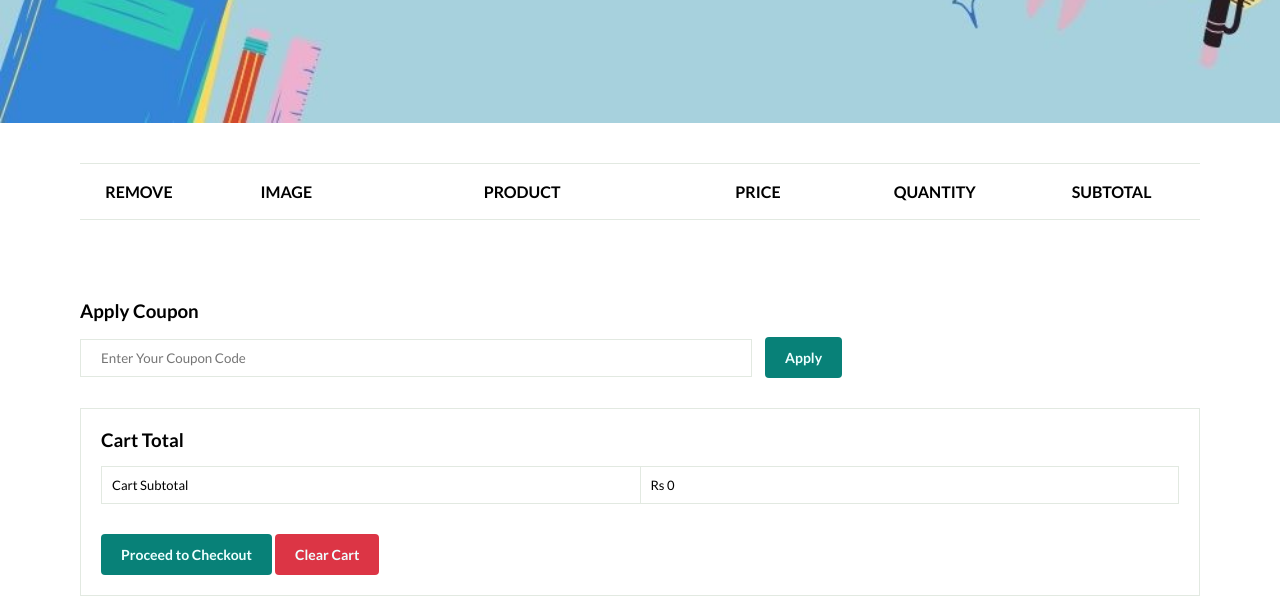
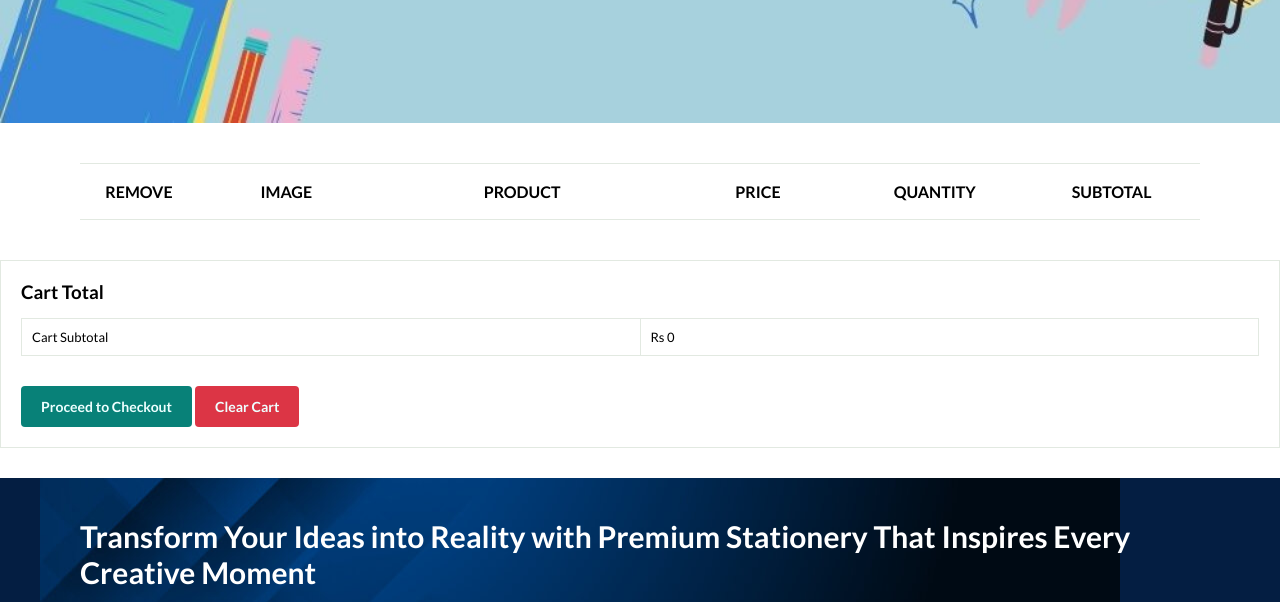
Before and after one commit to arju-khadka/StationeryStop, a website: page public/cart.html in a window 1280 px wide. Shown: the part 331-933 px from the top of the page. Drawn offline with nearby package versions, Linux system fonts and the light colour scheme; no server answers.

Commit message:
Removed coupon bottun from cart page

```diff
--- a/public/cart.html
+++ b/public/cart.html
@@ -57,14 +57,7 @@
         </div>
     </section>
 
-    <section id="cart-add" class="section-p1">
-        <div id="coupon">
-            <h3>Apply Coupon</h3>
-            <div>
-                <input type="text" placeholder="Enter Your Coupon Code">
-                <button class="normal">Apply</button>
-            </div>
-        </div>
+
 
         <div id="subtotal">
             <h3>Cart Total</h3>
```
